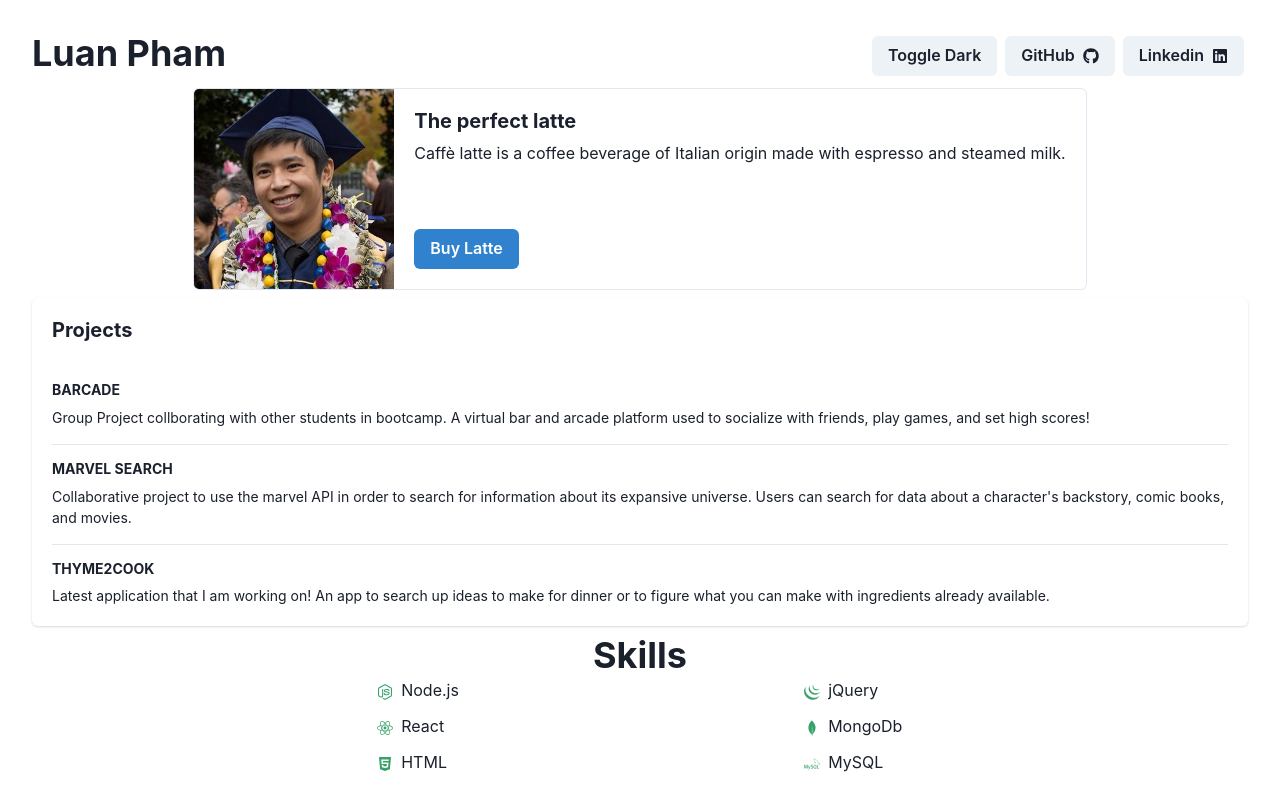
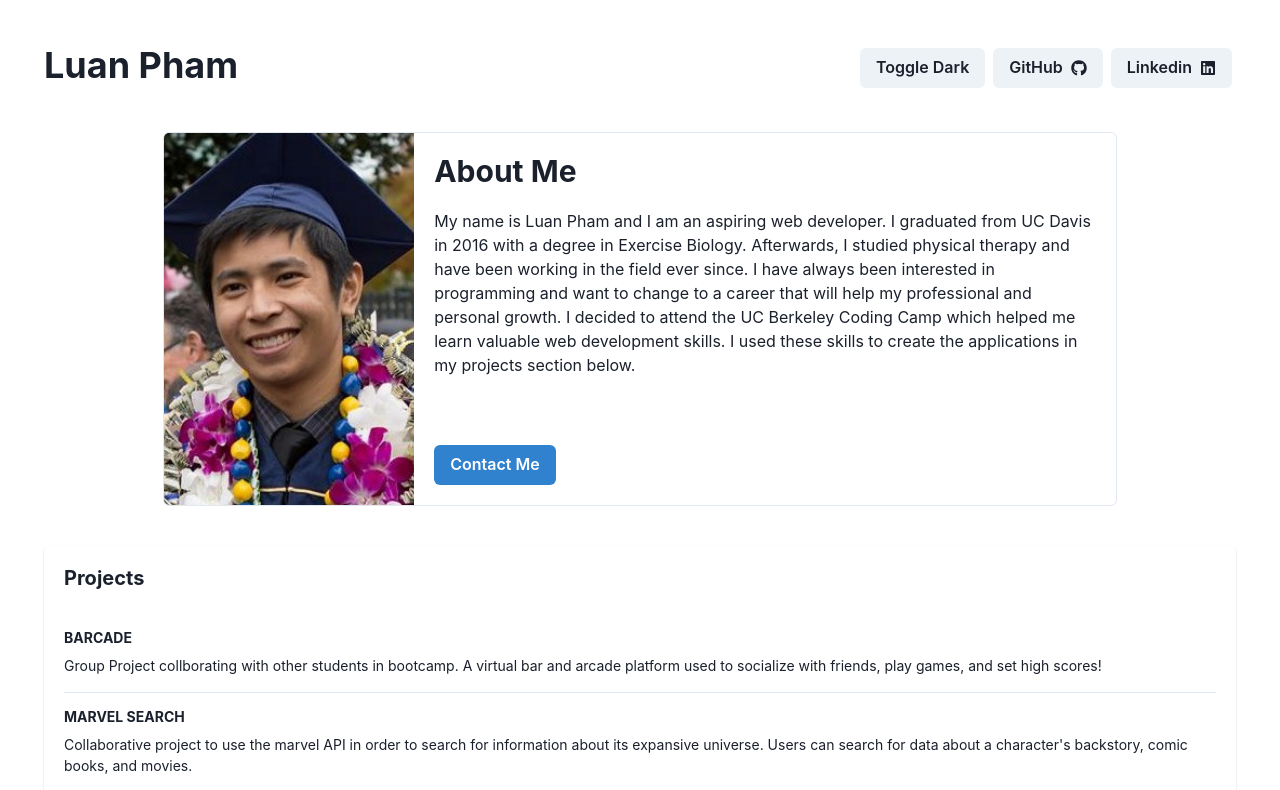
Before and after one commit to Luan-Pham/Portfolio2, a React (Create React App) app: page / in a window 1280 px wide. Shown: the top 790 px of the page. Built offline with nearby package versions, Linux system fonts and the light colour scheme.

Commit message:
about me section

```diff
--- a/src/App.js
+++ b/src/App.js
@@ -8,7 +8,7 @@ import Profile from "./components/Profile";
 function App() {
   return (
     <ChakraProvider>
-      <VStack p={8}>
+      <VStack p={8} margin={3} spacing={10}>
         <Header />
         <Profile />
         <Projects />
--- a/src/components/Profile.js
+++ b/src/components/Profile.js
@@ -16,27 +16,34 @@ function Profile() {
       direction={{ base: "column", sm: "row" }}
       overflow="hidden"
       variant="outline"
+      w='80%'
     >
       <Image
         objectFit="cover"
-        maxW={{ base: "100%", sm: "200px" }}
+        maxW={{ base: "100%", sm: "250px" }}
         src={Grad}
-        alt="Caffe Latte"
+        alt="Profile Picture"
       />
 
       <Stack>
         <CardBody>
-          <Heading size="md">The perfect latte</Heading>
+          <Heading size="lg">About Me</Heading>
 
-          <Text py="2">
-            Caffè latte is a coffee beverage of Italian origin made with
-            espresso and steamed milk.
+          <Text py="5" >
+         My name is Luan Pham and I am an aspiring web developer. I
+              graduated from UC Davis in 2016 with a degree in Exercise Biology.
+              Afterwards, I studied physical therapy and have been working in
+              the field ever since. I have always been interested in programming
+              and want to change to a career that will help my professional and
+              personal growth. I decided to attend the UC Berkeley Coding Camp
+              which helped me learn valuable web development skills. I used these skills to create
+              the applications in my projects section below.
           </Text>
         </CardBody>
 
         <CardFooter>
           <Button variant="solid" colorScheme="blue">
-            Buy Latte
+            Contact Me
           </Button>
         </CardFooter>
       </Stack>
```
